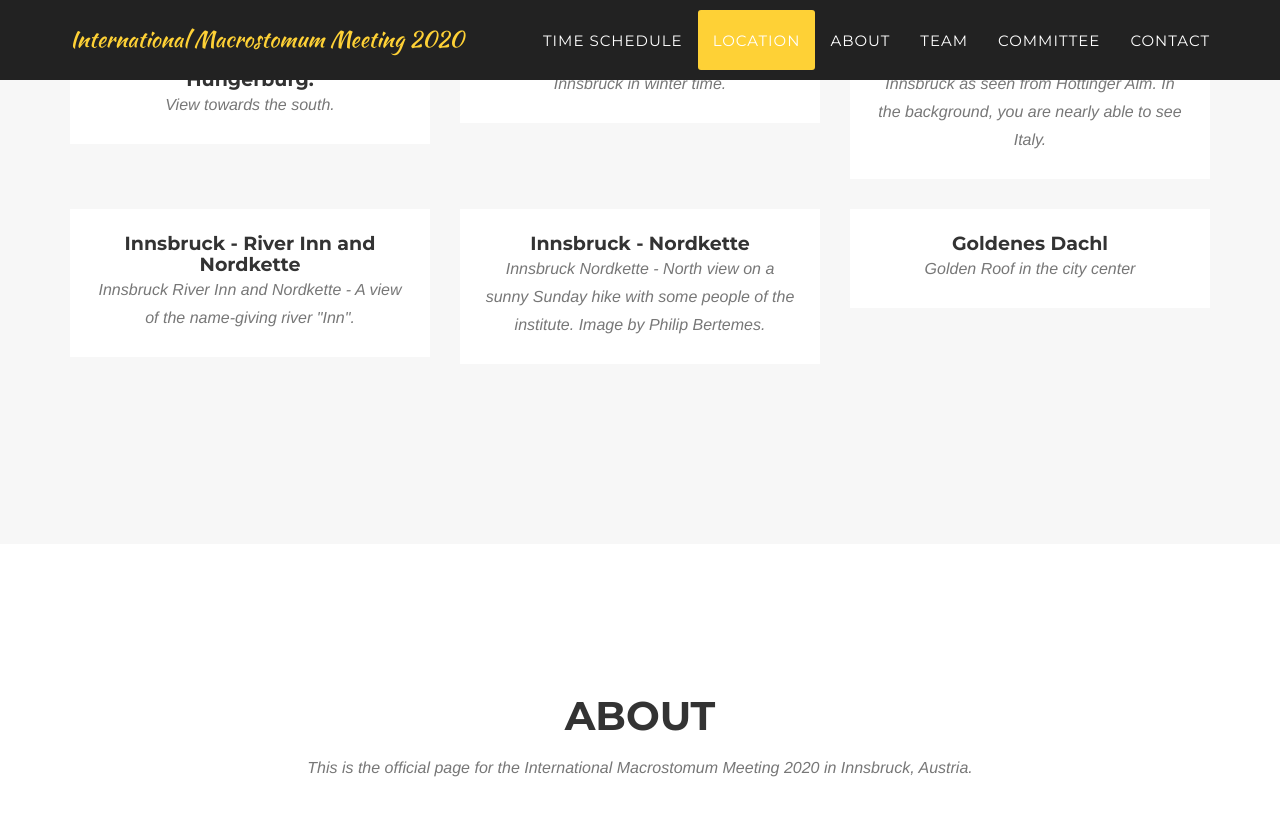
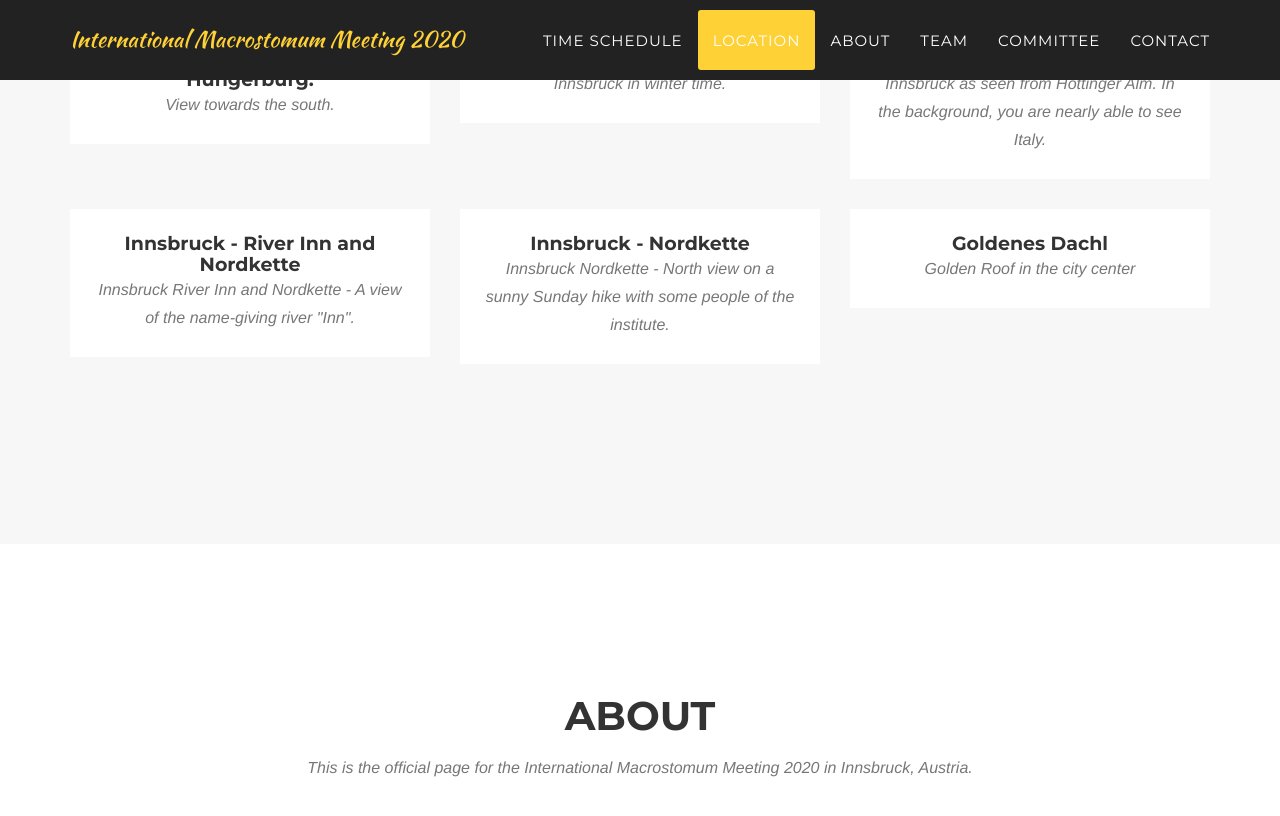
Before and after one commit to IMM13/IMM13.github.io, a Jekyll site: the page built from _posts/2014-07-18-project-1.markdown, in a window 1280 px wide and 900 px high, scrolled down 1681 px, cut to the strip 0-828 px from the top of the window. Shown: the top 816 px of the strip. Built offline with Jekyll 4.4.1, drawn with Linux system fonts in a browser that asks for light colours; some web fonts are replaced.

Commit message:
added committee and deleted pers.info from post

```diff
--- a/_posts/2014-07-18-project-1.markdown
+++ b/_posts/2014-07-18-project-1.markdown
@@ -1,6 +1,6 @@
 ---
 title: Innsbruck - Nordkette
-subtitle: Innsbruck Nordkette - North view on a sunny Sunday hike with some people of the institute. Image by Philip Bertemes.
+subtitle: Innsbruck Nordkette - North view on a sunny Sunday hike with some people of the institute.
 layout: default
 modal-id: 1
 date: 2020-11-01
@@ -10,5 +10,5 @@ alt: image-alt
 project-date: November 2020
 <!--client: none-->
 <!--category: Web Development-->
-description: Innsbruck Nordkette - North view on a sunny Sunday hike with some people of the institute. Image by Philip Bertemes
+description: Innsbruck Nordkette - North view on a sunny Sunday hike with some people of the institute.
 ---
```
Also changed, not shown: 8 other files.
